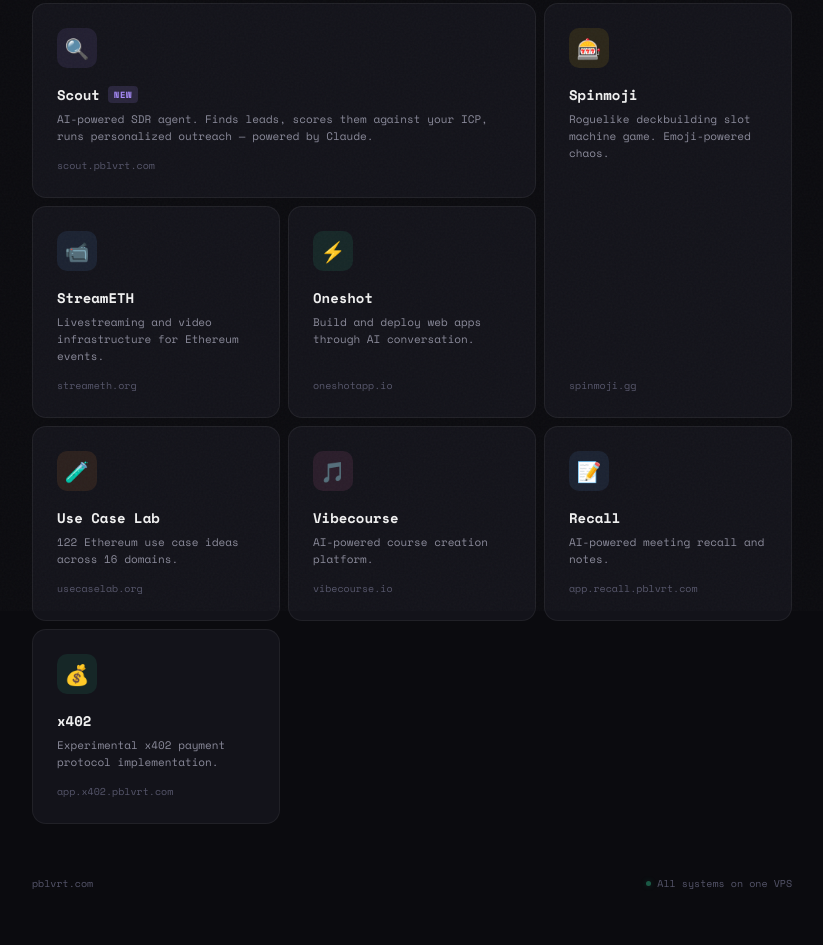
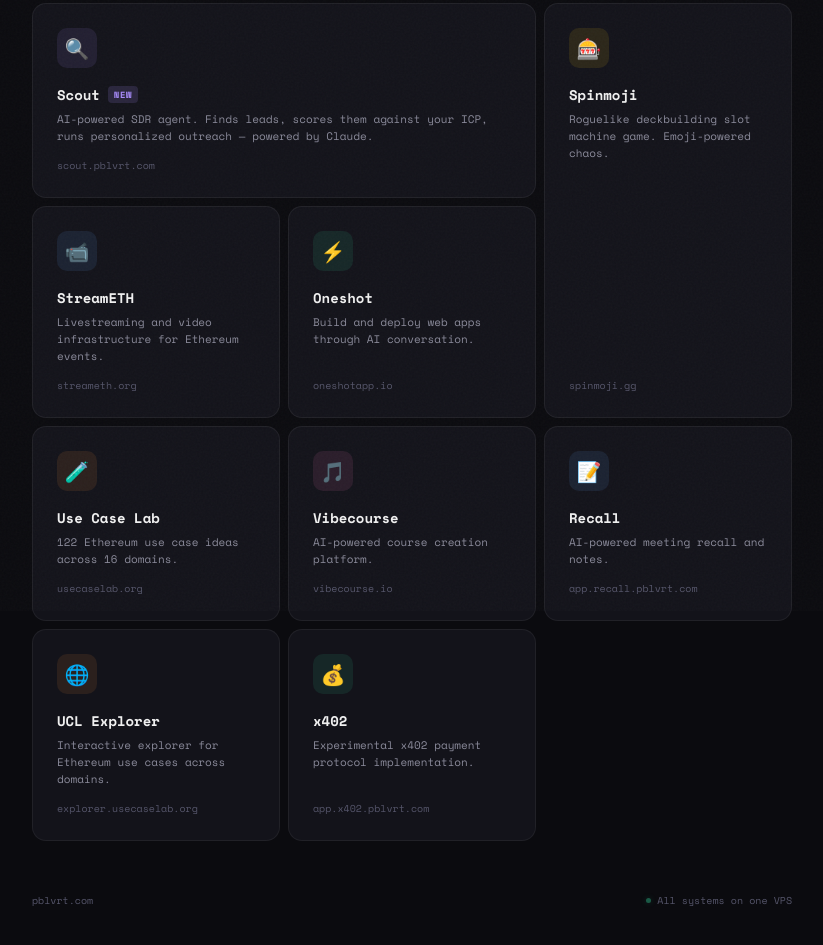
Before and after one commit to pblvrt/pblvrt.com, a plain HTML site: page index.html in a window 1280 px wide. Shown: the part 189-1134 px from the top of the page, without its empty margins (228-1051 px from the left). Drawn offline with nearby package versions, Linux system fonts and the light colour scheme.

Commit message:
Add UCL Explorer

```diff
--- a/index.html
+++ b/index.html
@@ -364,7 +364,14 @@
         <div class="card-domain"><span>app.recall.pblvrt.com</span><div class="card-arrow"><svg viewBox="0 0 24 24" fill="none" stroke="currentColor" stroke-width="2.5" stroke-linecap="round" stroke-linejoin="round"><line x1="7" y1="17" x2="17" y2="7"/><polyline points="7 7 17 7 17 17"/></svg></div></div>
       </a>
 
-      <a href="https://app.x402.pblvrt.com" target="_blank" class="card card-x402 fade-in d8">
+      <a href="https://explorer.usecaselab.org" target="_blank" class="card card-ucl fade-in d8">
+        <div class="card-icon">&#x1F310;</div>
+        <div class="card-name">UCL Explorer</div>
+        <div class="card-desc">Interactive explorer for Ethereum use cases across domains.</div>
+        <div class="card-domain"><span>explorer.usecaselab.org</span><div class="card-arrow"><svg viewBox="0 0 24 24" fill="none" stroke="currentColor" stroke-width="2.5" stroke-linecap="round" stroke-linejoin="round"><line x1="7" y1="17" x2="17" y2="7"/><polyline points="7 7 17 7 17 17"/></svg></div></div>
+      </a>
+
+      <a href="https://app.x402.pblvrt.com" target="_blank" class="card card-x402 fade-in d9">
         <div class="card-icon">&#x1F4B0;</div>
         <div class="card-name">x402</div>
         <div class="card-desc">Experimental x402 payment protocol implementation.</div>
```
